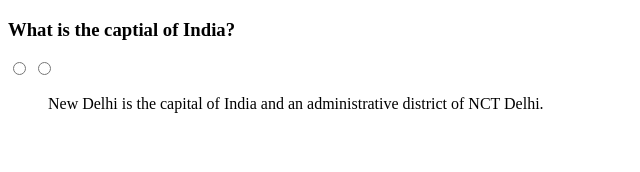
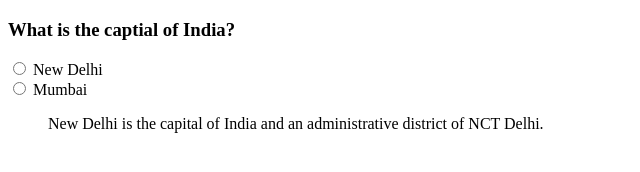
Before and after one commit to acciojob/trivia-Sparsh-katiyar, a website: page main.html in a window 1280 px wide. Shown: the whole page, without its empty margins (0-640 px from the left). Drawn offline with Linux system fonts and the light colour scheme.

Commit message:
created a submission

```diff
--- a/main.html
+++ b/main.html
@@ -8,8 +8,10 @@
 
 <body>
 	<h3>What is the captial of India? </h3>
-	<input type="radio" id="html" name="<input type="radio" id="html" name="fav_language" value="HTML">
+	<input type="radio" id="html" name="New Delhi"fav_language" value="HTML">
+	<label for="html">New Delhi</label><br>
 <input type="radio" id="html" name="Mumbai" value="HTML">
+	<label for="html">Mumbai</label><br>
 
 	<blockquote cite="http://www.worldwildlife.org/who/index.html"> New Delhi is the capital of India and an administrative district of NCT Delhi.</blockquote>
 	<!-- the entire body must be written by student -->
```
